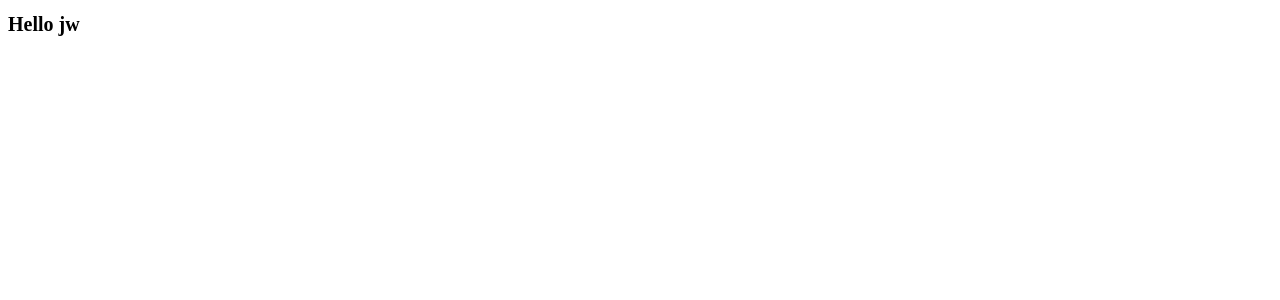
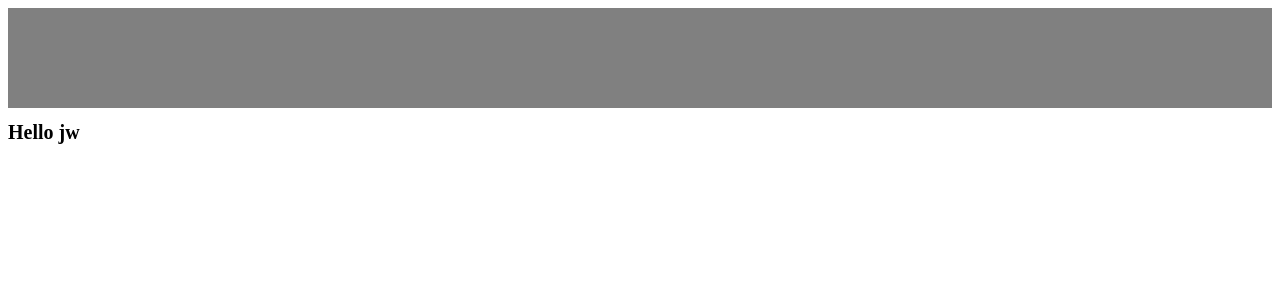
Before and after one commit to jwAndroid/publish-test, a React (Create React App) app: page / in a window 1280 px wide. Shown: the top 300 px of the page. Built offline with nearby package versions, Linux system fonts and the light colour scheme.

Commit message:
Update meta

```diff
--- a/package.json
+++ b/package.json
@@ -34,7 +34,7 @@
     "@testing-library/user-event": "^13.2.1",
     "@types/jest": "^27.0.1",
     "@types/node": "^16.7.13",
-    "@types/react": "^18.0.0",
+    "@types/react": "^18.0.21",
     "@types/react-dom": "^18.0.0",
     "react": "^18.2.0",
     "react-dom": "^18.2.0",
--- a/public/index.html
+++ b/public/index.html
@@ -4,40 +4,20 @@
     <meta charset="utf-8" />
     <link rel="icon" href="%PUBLIC_URL%/favicon.ico" />
     <meta name="viewport" content="width=device-width, initial-scale=1" />
+    <meta name="author" content="jwandroid" />
     <meta name="theme-color" content="#000000" />
     <meta
       name="description"
       content="Web site created using create-react-app"
     />
     <link rel="apple-touch-icon" href="%PUBLIC_URL%/logo192.png" />
-    <!--
-      manifest.json provides metadata used when your web app is installed on a
-      user's mobile device or desktop. See https://developers.google.com/web/fundamentals/web-app-manifest/
-    -->
+
     <link rel="manifest" href="%PUBLIC_URL%/manifest.json" />
-    <!--
-      Notice the use of %PUBLIC_URL% in the tags above.
-      It will be replaced with the URL of the `public` folder during the build.
-      Only files inside the `public` folder can be referenced from the HTML.
 
-      Unlike "/favicon.ico" or "favicon.ico", "%PUBLIC_URL%/favicon.ico" will
-      work correctly both with client-side routing and a non-root public URL.
-      Learn how to configure a non-root public URL by running `npm run build`.
-    -->
     <title>JwRoid</title>
   </head>
   <body>
-    <noscript>You need to enable JavaScript to run this app.</noscript>
+    <noscript>hello</noscript>
     <div id="root"></div>
-    <!--
-      This HTML file is a template.
-      If you open it directly in the browser, you will see an empty page.
-
-      You can add webfonts, meta tags, or analytics to this file.
-      The build step will place the bundled scripts into the <body> tag.
-
-      To begin the development, run `npm start` or `yarn start`.
-      To create a production bundle, use `npm run build` or `yarn build`.
-    -->
   </body>
 </html>
--- a/src/App.tsx
+++ b/src/App.tsx
@@ -1,20 +1,17 @@
-import { memo } from 'react';
+import React, { memo } from 'react';
 import styled from '@emotion/styled';
+
+import { Header, StyledText } from './components';
 
 const Container = styled.div(() => ({
   flex: 1,
-  justifyContent: 'center',
-  alignItems: 'center',
-}));
-
-const StyledText = styled.h1(() => ({
-  fontSize: 20,
-  color: 'oreange',
 }));
 
 function App() {
   return (
     <Container>
+      <Header />
+
       <StyledText>Hello jw</StyledText>
     </Container>
   );
--- /dev/null
+++ b/src/components/Header.tsx
@@ -0,0 +1,14 @@
+import styled from '@emotion/styled';
+import React, { memo } from 'react';
+
+const Container = styled.div(() => ({
+  width: '100%',
+  height: 100,
+  backgroundColor: 'gray',
+}));
+
+function Header() {
+  return <Container />;
+}
+
+export default memo(Header);
--- /dev/null
+++ b/src/components/StyledText.tsx
@@ -0,0 +1,17 @@
+import React, { memo } from 'react';
+import styled from '@emotion/styled';
+
+const Text = styled.h1(({ theme }) => ({
+  fontSize: 20,
+  color: theme.color.black,
+}));
+
+interface IStyledText {
+  children: React.ReactNode;
+}
+
+function StyledText({ children }: IStyledText) {
+  return <Text>{children}</Text>;
+}
+
+export default memo(StyledText);
--- /dev/null
+++ b/src/components/index.ts
@@ -0,0 +1,2 @@
+export { default as Header } from './Header';
+export { default as StyledText } from './StyledText';
--- a/src/index.tsx
+++ b/src/index.tsx
@@ -3,10 +3,10 @@ import React from 'react';
 import ReactDOM from 'react-dom';
 
 import App from './App';
-import { lightTheme } from './theme';
+import { theme } from './theme';
 
 ReactDOM.render(
-  <ThemeProvider theme={lightTheme}>
+  <ThemeProvider theme={theme}>
     <React.StrictMode>
       <App />
     </React.StrictMode>
--- a/src/theme.ts
+++ b/src/theme.ts
@@ -1,6 +1,6 @@
 import { Theme } from '@emotion/react';
 
-export const lightTheme: Theme = {
+export const theme: Theme = {
   color: {
     black: 'black',
     gray: 'gray',
```
Also changed, not shown: .eslintrc.json, 1 other file (tests, documents, lock files or other folders).
